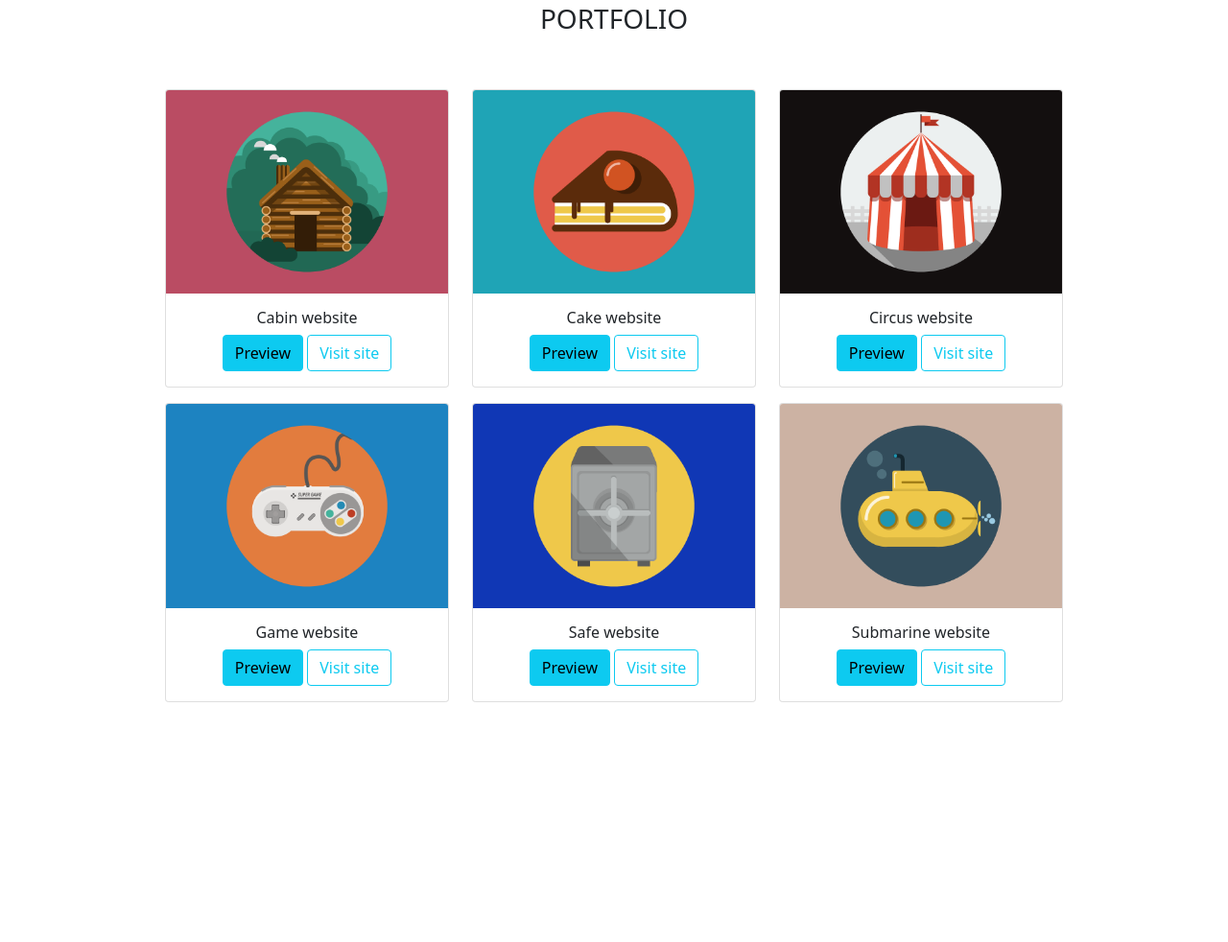
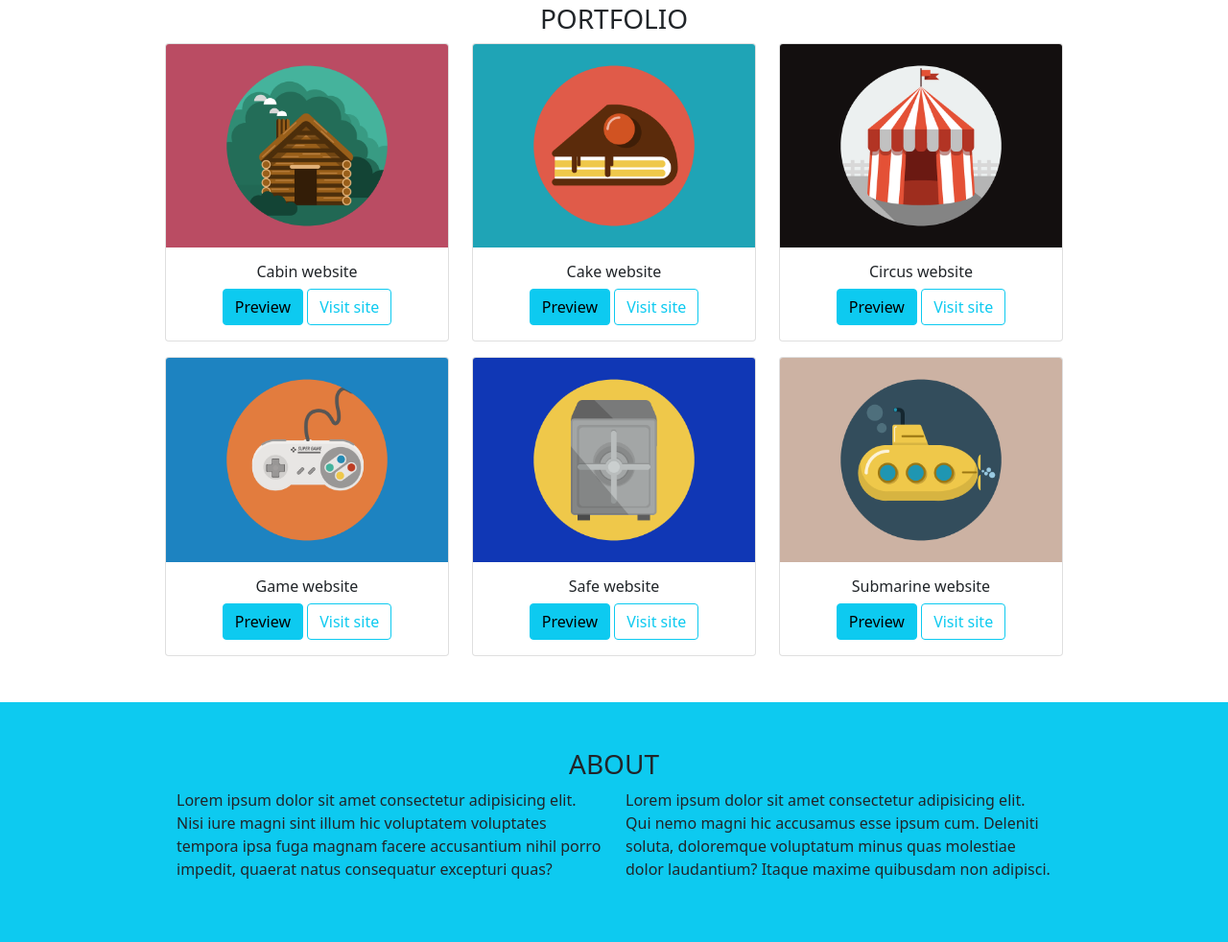
Before and after one commit to paololabriola/html-css-bootstrap-freelancer, a plain HTML site: page index.html in a window 1280 px wide. Shown: the part 592-1574 px from the top of the page at 96% size. Before the commit the page ends 1324 px from the top, so only its background shows below. Drawn offline with nearby package versions, Linux system fonts and the light colour scheme.

Commit message:
Section about

```diff
--- a/index.html
+++ b/index.html
@@ -62,12 +62,12 @@
     <!-- Fine header -->
     <!-- Inizio main -->
     <main>
-        <!-- Inizio sezione portfolio -->
+        <!-- Inizio sezione 'portfolio' -->
             <section id="portfolio">
-            <div class="w-75 container-fluid">
+                <div class="w-75 container-fluid py-5">
                     <div class="row">
                         <!-- Titolo sezione Portfolio -->
-                    <div class="col-12 my-5 text-center text-uppercase">
+                        <div class="col-12 text-center text-uppercase">
                             <h3>Portfolio</h3>
                         </div>
                         <!-- Card Cabin -->
@@ -151,7 +151,33 @@
                     </div>
                 </div>
             </section>
-        <!-- Fine sezione portfolio -->
+            <!-- Fine sezione 'portfolio' -->
+            <!-- Inizio sezione 'about' -->
+            <section id="about" class="bg-info">
+                <div class="w-75 container-fluid py-5">
+                    <div class="container">
+                        <div class="row">
+                            <!-- Titolo sezione 'About' -->
+                            <div class="col-12 text-center text-uppercase">
+                                <h3>About</h3>
+                            </div>
+                            <!-- Prima colonna di testo -->
+                            <div class="col-12 col-md-6">
+                                <p>
+                                    Lorem ipsum dolor sit amet consectetur adipisicing elit. Nisi iure magni sint illum hic voluptatem voluptates tempora ipsa fuga magnam facere accusantium nihil porro impedit, quaerat natus consequatur excepturi quas?
+                                </p>
+                            </div>
+                            <!-- Seconda colonna di testo -->
+                            <div class="col-12 col-md-6">
+                                <p>
+                                   Lorem ipsum dolor sit amet consectetur adipisicing elit. Qui nemo magni hic accusamus esse ipsum cum. Deleniti soluta, doloremque voluptatum minus quas molestiae dolor laudantium? Itaque maxime quibusdam non adipisci.
+                                </p>
+                            </div>
+                        </div>
+                    </div>
+                </div>
+            </section>
+            <!-- Fine sezione 'about' -->
     </main>
     <!-- Fine main -->
     <!-- Inizio footer -->
```
Lines whose indentation alone changed are shown as unchanged.
